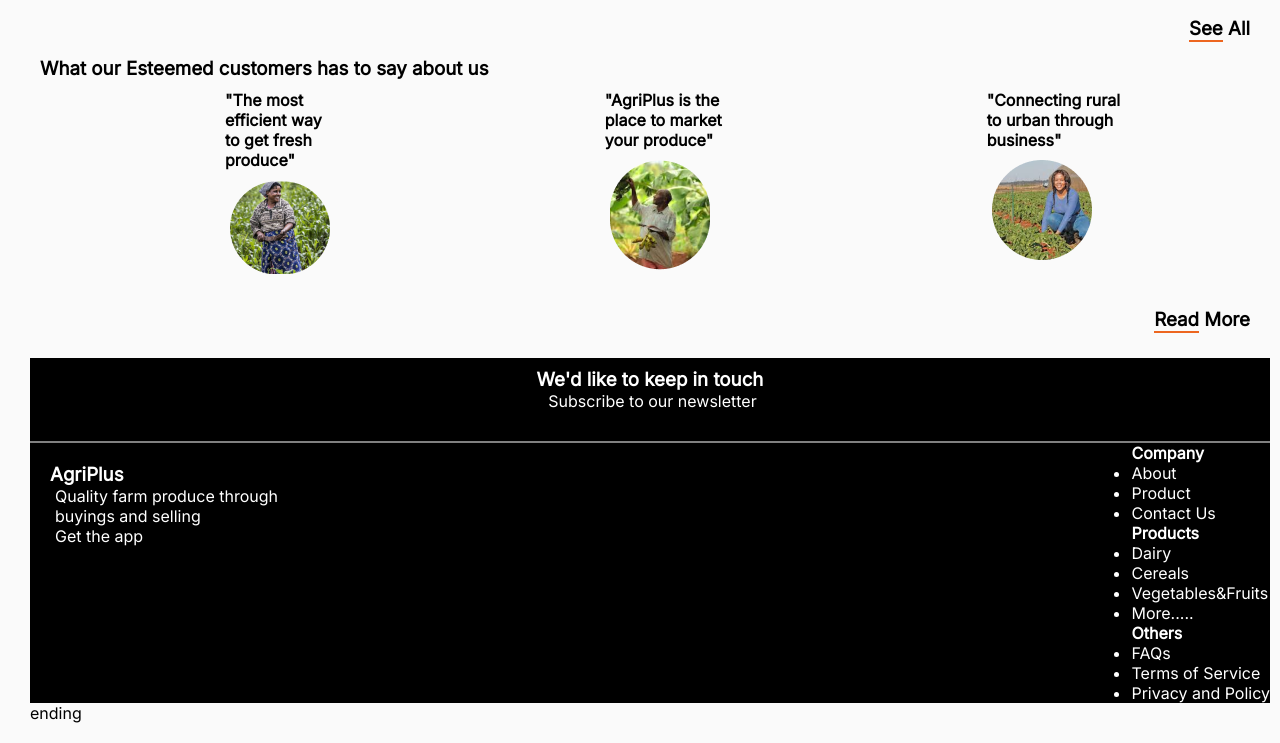
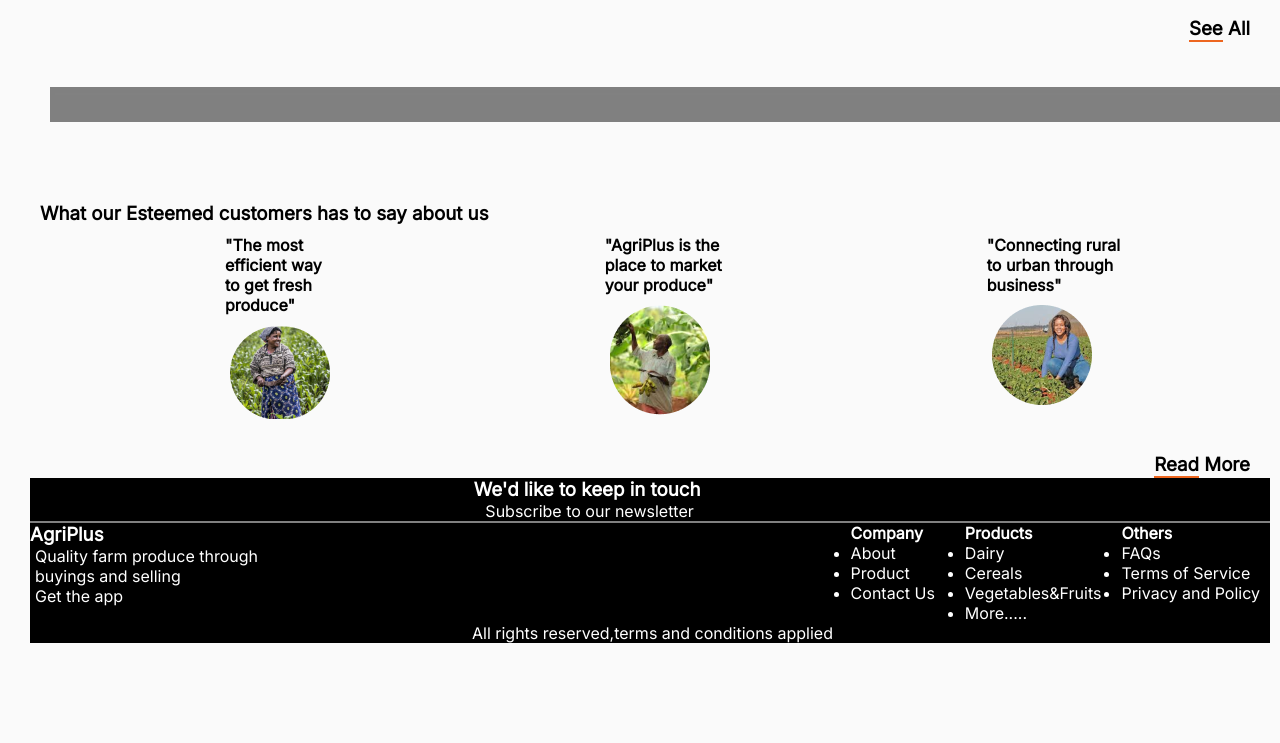
Before and after one commit to Barbra-Mududa/Agriplus, a plain HTML site: page index.html in a window 1280 px wide. Shown: the part 2380-3123 px from the top of the page. After the commit the page ends 3043 px from the top, so only its background shows below. Drawn offline with Linux system fonts and the light colour scheme.

Commit message:
ending styled

```diff
--- a/index.css
+++ b/index.css
@@ -202,11 +202,14 @@ p {
 }
 /* newest items ends */
 
-/* empty-box */
+/*box */
 .box {
 	background-color: grey;
 	width: 100%;
-	margin:20px 10px;
+	height: 35px;
+	margin:70px 20px;
+	border-top: 2px solid grey;
+	box-shadow: 0px 3px 3px grey inset;
 	/* float: left; */
 }
 /* empty-box ends */
@@ -233,12 +236,11 @@ p {
 /* first footer  begins */
 .footer1 {
 	text-align: center;
-	padding: 10px 10px 30px;
-	margin-top: 50px;
+	/* padding: 10px 10px 30px; */
+	margin-top: 25px;
 	background-color: black;
 	color: white;
 	width: 100%;
-
 	border-bottom: 2px solid grey;
 }
 /* first footer  ends */
@@ -248,12 +250,33 @@ p {
 	display: flex;
 	background-color: black;
 	color: white;
+	/* padding-bottom: 30px; */
 }
 .start {
-	margin: 20px;
-	flex-grow: 3;
+	/* margin-left: 80px; */
+	flex-grow: 2;
+
 }
 .info {
 	flex-grow: o;
+	display: flex;
+	font-weight:thin;
+	justify-content: space-between;
+	/* margin-right: 100px; */
+}
+.company {
+	padding-right: 30px;
+}
+.products {
+	padding-right: 20px;
+}
+.others {
+	padding-right: 10px;
 }
 /* final footer ends */
+/* ending */
+.ending {
+	text-align: center;
+	background-color: black;
+	color: white;
+}
--- a/index.html
+++ b/index.html
@@ -209,7 +209,10 @@
      </div>
     </div>
      <!-- final footer ends -->
-     ending
 
+     <!-- ending -->
+     <div class="ending">
+     <p>All rights reserved,terms and conditions applied</p>
+    </div>
 </body>
 </html>
```
